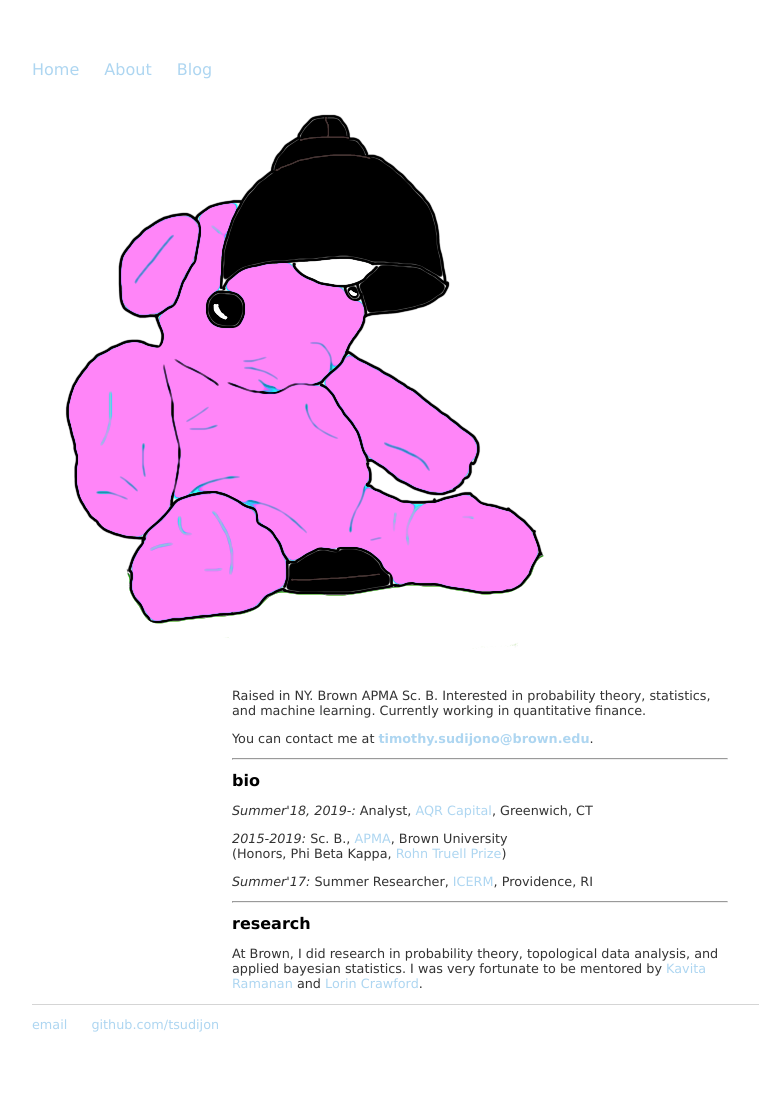
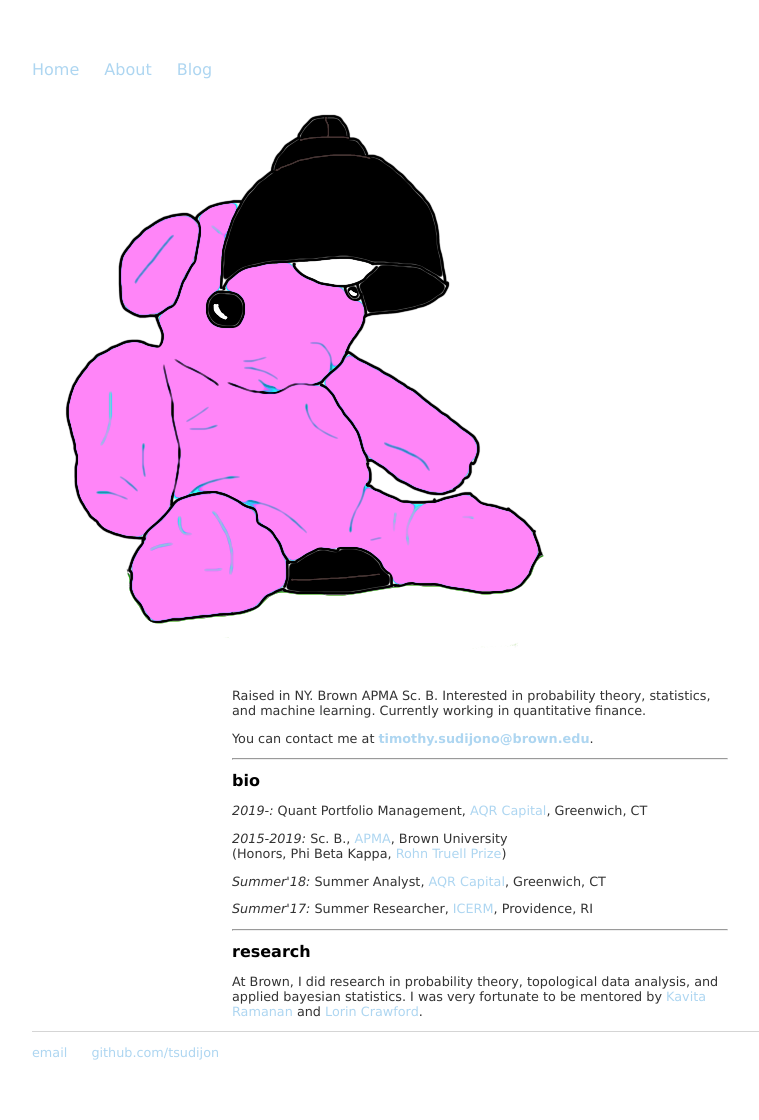
Before and after one commit to tsudijon/tsudijon.github.io, a Jekyll site: the page built from index.html, in a window 1280 px wide. Shown: the whole page, without its empty margins (160-919 px from the left). Built offline with Jekyll 4.4.1, drawn with Linux system fonts in a browser that asks for light colours; before the commit the page ends 1092 px from its top, so only the background shows below that.

```diff
--- a/index.html
+++ b/index.html
@@ -13,10 +13,12 @@
 
 	<h1 id = "bio">bio </h1>
 
-	<p><em>Summer'18, 2019-:</em>	Analyst, <a href="https://www.aqr.com/">AQR Capital</a>, Greenwich, CT</p>
+	<p><em>2019-:</em> Quant Portfolio Management, <a href="https://www.aqr.com/">AQR Capital</a>, Greenwich, CT</p>
 
 	<p><em>2015-2019:</em>	Sc. B., <a href="https://www.brown.edu/academics/applied-mathematics/">APMA</a>, Brown University <br />
 		(Honors, Phi Beta Kappa, <a href="https://www.brown.edu/academics/applied-mathematics/undergraduate-program/awards">Rohn Truell Prize</a>)</p>
+
+	<p><em>Summer'18:</em>	Summer Analyst, <a href="https://www.aqr.com/">AQR Capital</a>, Greenwich, CT</p>
 
 	<p><em>Summer'17:</em>	Summer Researcher, <a href="https://icerm.brown.edu/">ICERM</a>, Providence, RI</p>
 
```
